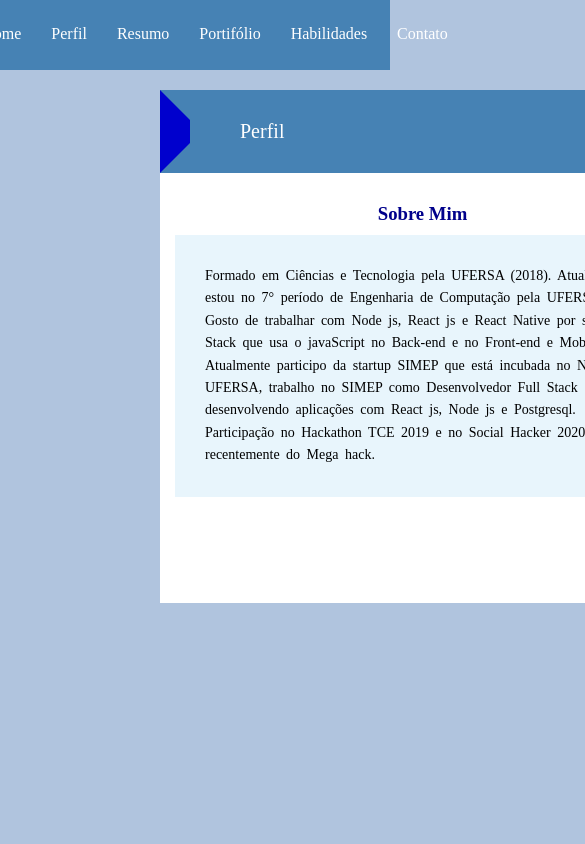
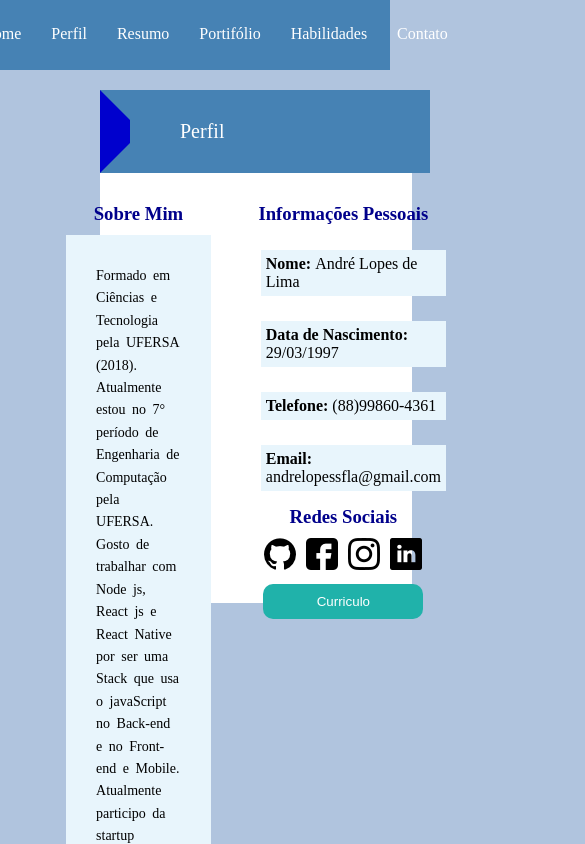
Before and after one commit to lopes-bot/Portifolio, a React (Create React App) app: page /perfil in a window 390 px wide. Shown: the top 844 px of the page, 585 px wide, since content can reach past the window. Built offline with nearby package versions, Linux system fonts and the light colour scheme.

Commit message:
responsividade ok

```diff
--- a/src/components/fita.js
+++ b/src/components/fita.js
@@ -5,7 +5,7 @@ import {NavStyle,NavTitle } from '../styles/style';
 // import { Container } from './styles';
 
 function Fita(props) {
-  return (<NavStyle top={props.top}>
+  return (<NavStyle top={props.top} >
       <NavTitle>{props.name}</NavTitle>
   </NavStyle>);
 }
--- a/src/components/know.js
+++ b/src/components/know.js
@@ -4,7 +4,7 @@ import {Container , Card , BarProg , Tec} from '../styles/style';
 // import { Container } from './styles';
 
 function Know() {
-  return (<Container>
+  return (<Container >
       <Card>
         <Tec>HTML</Tec>
         <BarProg prog="100"></BarProg>
--- a/src/components/perfil.js
+++ b/src/components/perfil.js
@@ -2,10 +2,11 @@ import React from 'react';
 import {Card, Title,Container , FormCard ,Text ,Linkicon,But, LinkBut} from '../styles/style';
 import './style.css';
 
-// import { Container } from './styles';
+
+
 
 function Perfil() {
-  return (<Container>
+  return (<Container  >
 
     <Card>
         <Title>Sobre Mim</Title>
--- a/src/components/resumo.js
+++ b/src/components/resumo.js
@@ -5,7 +5,7 @@ import {Container , Card ,Title , Text } from '../styles/style';
 
 function Resumo() {
   return (
-  <Container>
+  <Container >
 
         <Card>
             <Title>Formação Acadêmica</Title>
--- a/src/pages/home.js
+++ b/src/pages/home.js
@@ -11,13 +11,17 @@ import '../components/style.css';
 
 // import { Container } from './styles';
 
+
+
+
 function Home() {
+
   return (<>
 
     <Navbar></Navbar>
     <Mark></Mark>
     <Fita name="Perfil" top="20px"></Fita>
-    <Pefil></Pefil>
+    <Pefil ></Pefil>
     <Fita name="Resumo"></Fita>
     <Resumo></Resumo>
     <Fita name="Habilidades"></Fita>
--- a/src/styles/style.js
+++ b/src/styles/style.js
@@ -37,12 +37,13 @@ export const NavItem = styled.li`
     margin:15px;
 `;
 export const Container = styled.div `
-    width:1050px;
+    width:80%;
     display: flex;
     align-items: center;
     justify-content: center;
     background-color: white;
-    margin-left:160px;
+    margin-left:100px;
+
 `;
 export const Card = styled.div `
     height: 400px;
@@ -100,8 +101,9 @@ export const LinkBut = styled.a `
 export const NavStyle = styled.div `
     margin-top:${props=>props.top};
     background-color: #4682B4;
-    width:1020px;
-    margin-left:160px;
+    width:77%;
+    margin-right:10px;
+    margin-left:100px;
     border-left: 30px solid #0000cd;
     border-top: 30px solid transparent;
     border-bottom: 30px solid transparent;
```
Also changed, not shown: src/components/portfolio.js (+5 -4 lines).
